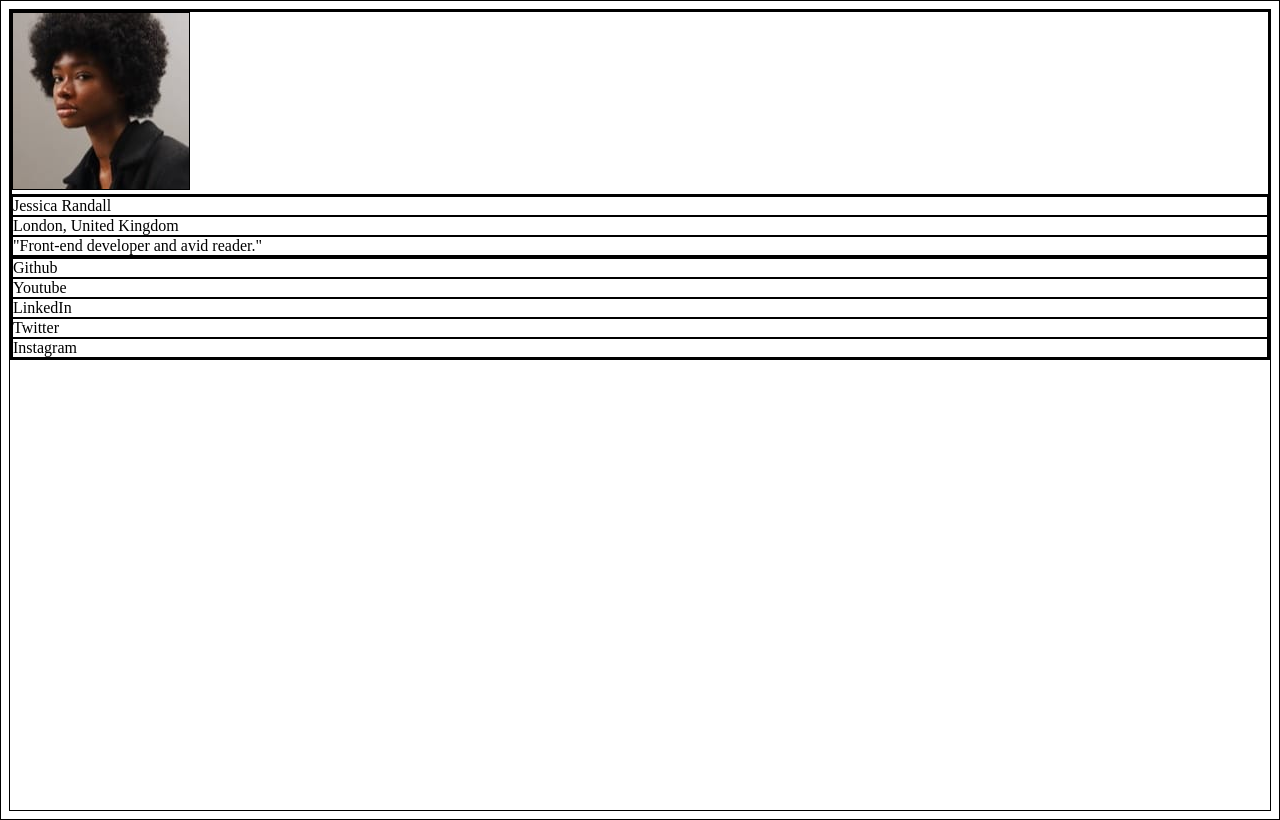
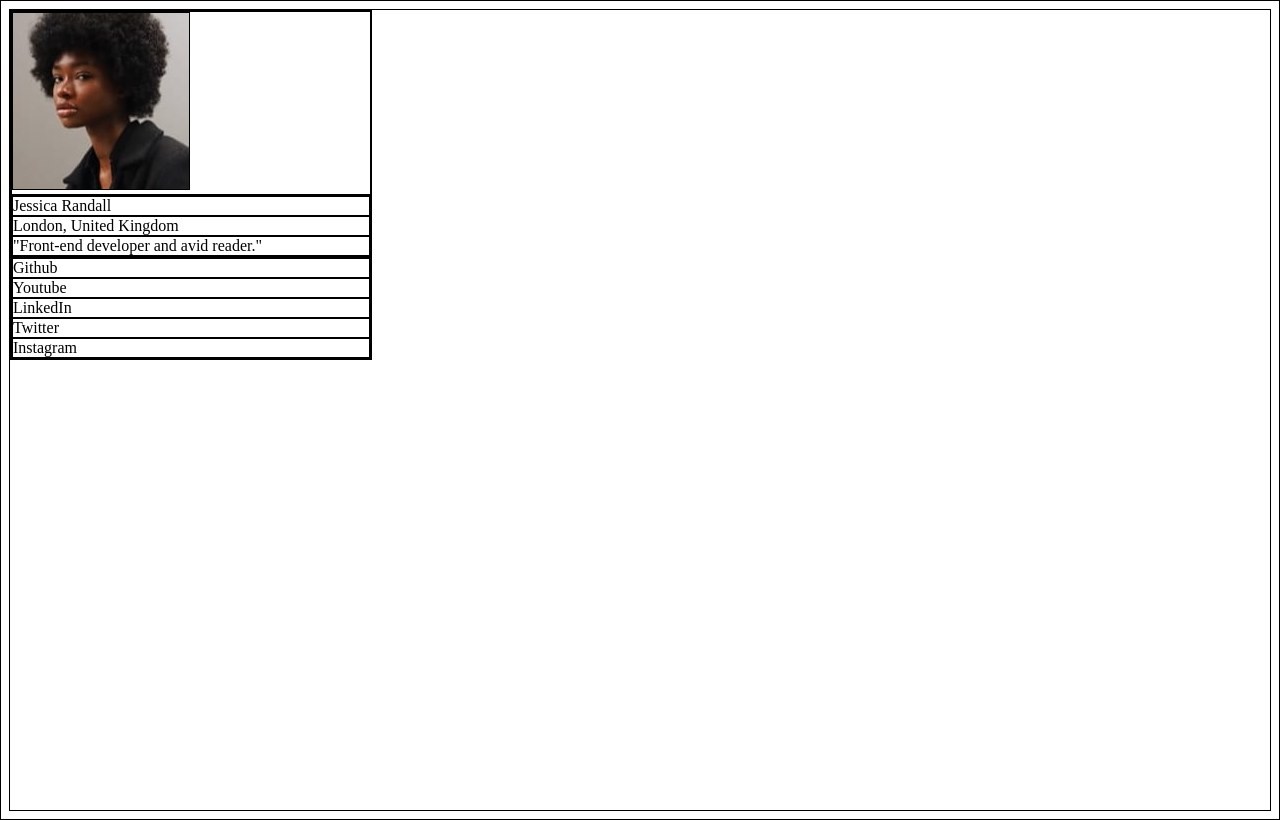
Before and after one commit to KevinPhDev/social-links-profile-main, a plain HTML site: page index.html in a window 1280 px wide. Drawn offline with Linux system fonts and the light colour scheme.

Commit message:
Set card width to 360px

```diff
--- a/style.css
+++ b/style.css
@@ -5,3 +5,7 @@
 body {
   height: 100vh;
 }
+
+.social-links-card {
+  width: 360px;
+}
```
